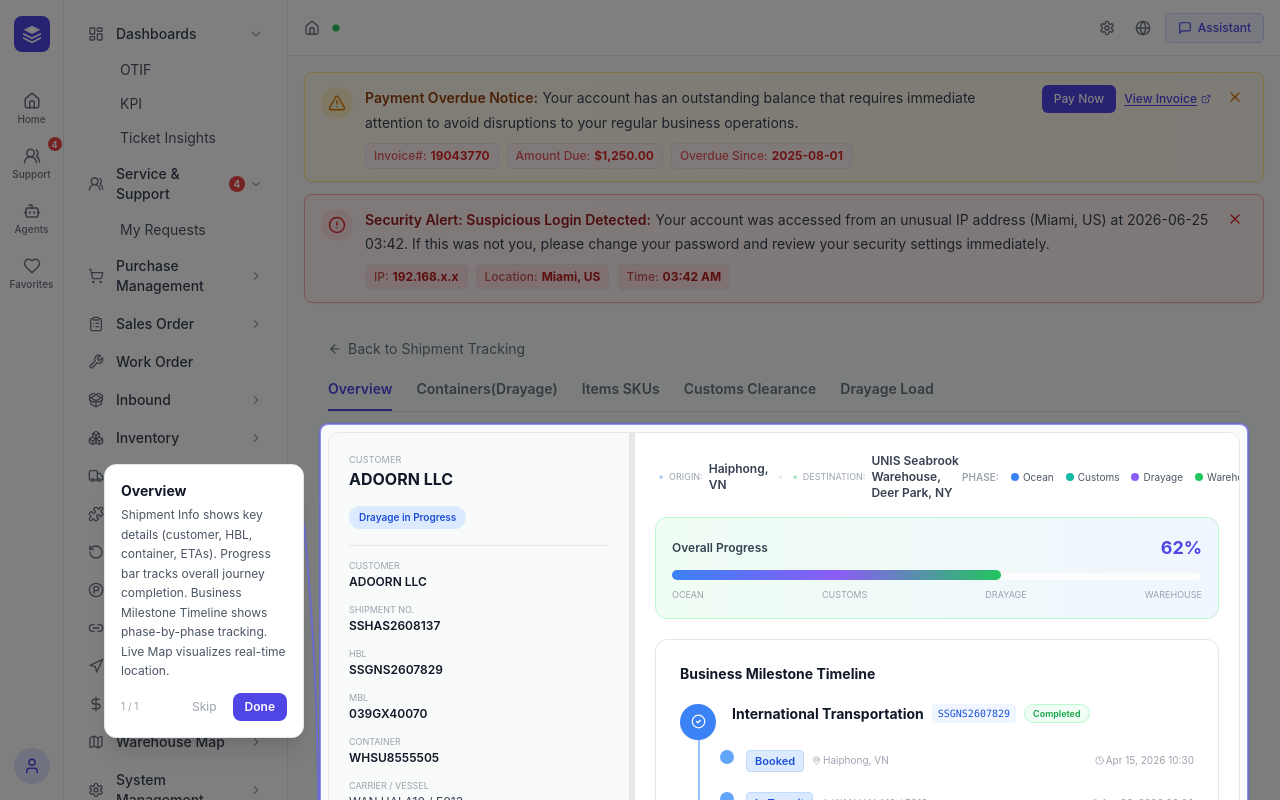
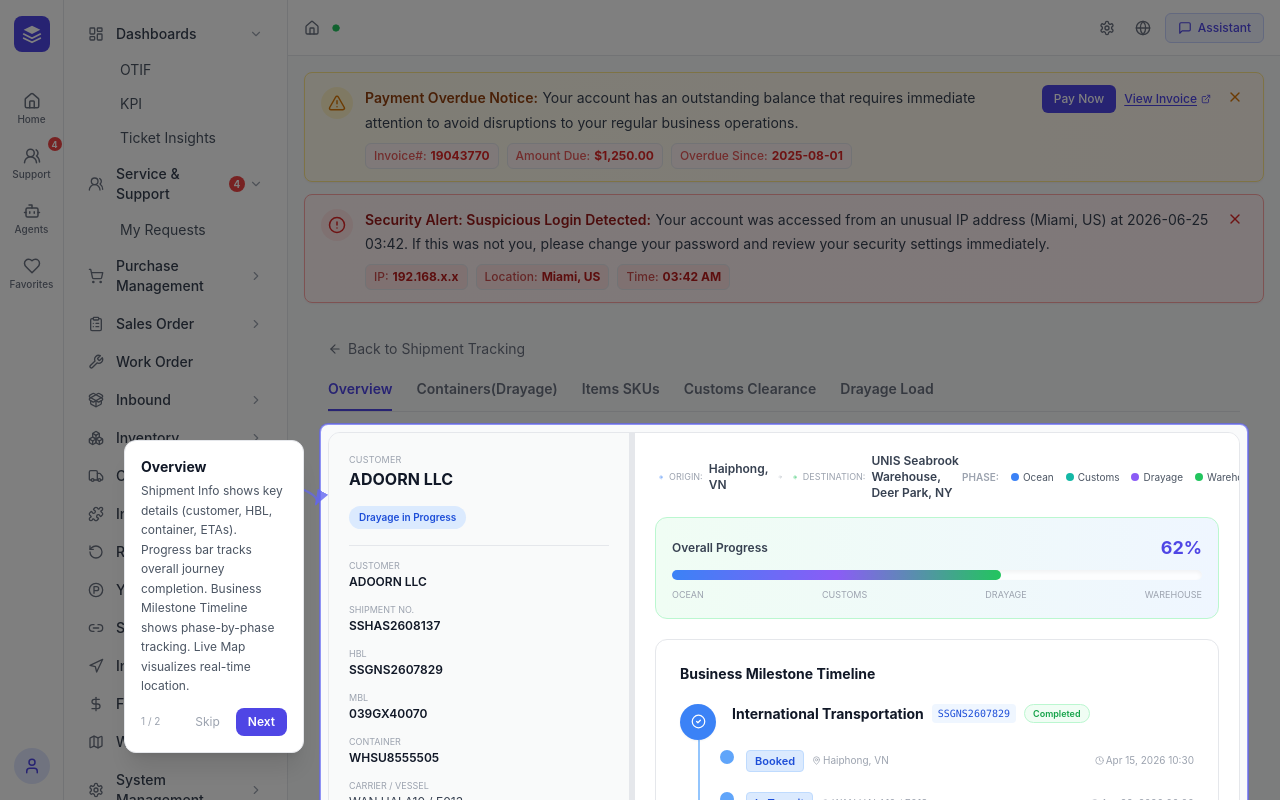
Before and after one commit to WYJade/CP-Announcement-management, a React (Vite) app: page /backup/tracking/1 in a window 1280 px wide. Shown: the top 800 px of the page. Built offline with nearby package versions, Linux system fonts and the light colour scheme.

Commit message:
fix: narrow left tooltip for overview, merge 4 tab guides into single step

```diff
--- a/src/components/International/IntlTrackingDetail.tsx
+++ b/src/components/International/IntlTrackingDetail.tsx
@@ -1,7 +1,7 @@
 import { useState, useRef, useCallback, useEffect } from 'react'
 import { useParams, useNavigate, useLocation } from 'react-router-dom'
 import { ArrowLeft, ArrowRight, CheckCircle2, Circle, Truck, Eye, Clock, MapPin, GripVertical } from 'lucide-react'
-import { GuidedTour, DETAIL_OVERVIEW_STEPS, DETAIL_TAB_STEPS, useDetailTourGuide } from './OnboardingGuide'
+import { GuidedTour, DETAIL_OVERVIEW_STEPS, useDetailTourGuide } from './OnboardingGuide'
 
 const D = {
   customer: 'ADOORN LLC', carrier: 'WAN HAI LINES', shipmentNo: 'SSHAS2608137', hbl: 'SSGNS2607829', mbl: '039GX40070',
@@ -117,7 +117,7 @@ export default function IntlTrackingDetail() {
   const [activeTab, setActiveTab] = useState(MAIN_TABS[0])
   const [viewDoc, setViewDoc] = useState<string | null>(null)
   const [mapFullscreen, setMapFullscreen] = useState(false)
-  const { showDetailTour, tourPhase, handleOverviewComplete, handleTabsComplete } = useDetailTourGuide()
+  const { showDetailTour, handleDetailTourComplete } = useDetailTourGuide()
 
   // ─── Draggable Splitter State ─────────────────────────────────────────────
   const [leftWidth, setLeftWidth] = useState(300)
@@ -160,7 +160,7 @@ export default function IntlTrackingDetail() {
       <button onClick={() => navigate(basePath)} className="flex items-center gap-1.5 text-sm text-gray-500 hover:text-gray-700 mb-5"><ArrowLeft size={14} /> Back to Shipment Tracking</button>
 
       {/* Main Tabs */}
-      <div className="flex gap-6 mb-5 border-b border-gray-200">
+      <div data-tour="detail-tabs-row" className="flex gap-6 mb-5 border-b border-gray-200">
         {MAIN_TABS.map(tab => (
           <button key={tab} onClick={() => setActiveTab(tab)} data-tour={tab === 'Containers(Drayage)' ? 'tab-containers' : tab === 'Items SKUs' ? 'tab-items' : tab === 'Customs Clearance' ? 'tab-customs' : tab === 'Drayage Load' ? 'tab-drayage' : undefined} className={`pb-2.5 text-sm font-semibold border-b-2 transition-colors ${activeTab === tab ? 'border-primary-600 text-primary-600' : 'border-transparent text-gray-500 hover:text-gray-700'}`}>{tab}</button>
         ))}
@@ -423,11 +423,8 @@ export default function IntlTrackingDetail() {
       )}
 
       {/* Detail Page Guided Tour */}
-      {showDetailTour && tourPhase === 'overview' && (
-        <GuidedTour steps={DETAIL_OVERVIEW_STEPS} onComplete={handleOverviewComplete} />
-      )}
-      {showDetailTour && tourPhase === 'tabs' && (
-        <GuidedTour steps={DETAIL_TAB_STEPS} onComplete={handleTabsComplete} />
+      {showDetailTour && (
+        <GuidedTour steps={DETAIL_OVERVIEW_STEPS} onComplete={handleDetailTourComplete} />
       )}
     </div>
   )
--- a/src/components/International/OnboardingGuide.tsx
+++ b/src/components/International/OnboardingGuide.tsx
@@ -160,34 +160,15 @@ export const DETAIL_OVERVIEW_STEPS: TourStep[] = [
     description: 'Shipment Info shows key details (customer, HBL, container, ETAs). Progress bar tracks overall journey completion. Business Milestone Timeline shows phase-by-phase tracking. Live Map visualizes real-time location.',
     position: 'left',
   },
-]
-
-export const DETAIL_TAB_STEPS: TourStep[] = [
   {
-    targetSelector: '[data-tour="tab-containers"]',
-    title: 'Containers(Drayage)',
-    description: 'View container details, drayage assignments, LFD, and delivery status.',
-    position: 'bottom',
-  },
-  {
-    targetSelector: '[data-tour="tab-items"]',
-    title: 'Items SKUs',
-    description: 'Check received vs expected quantities and identify discrepancies.',
-    position: 'bottom',
-  },
-  {
-    targetSelector: '[data-tour="tab-customs"]',
-    title: 'Customs Clearance',
-    description: 'Review customs status, entry details, duties, and broker info.',
-    position: 'bottom',
-  },
-  {
-    targetSelector: '[data-tour="tab-drayage"]',
-    title: 'Drayage Load',
-    description: 'Monitor loads and click Load # to view full load details.',
+    targetSelector: '[data-tour="detail-tabs-row"]',
+    title: 'Detail Tabs',
+    description: 'Containers(Drayage): container details, LFD & delivery status. Items SKUs: received vs expected quantities. Customs Clearance: entry, duty & broker info. Drayage Load: monitor loads, click Load # for full details.',
     position: 'bottom',
   },
 ]
+
+export const DETAIL_TAB_STEPS: TourStep[] = []
 
 // ─── Guided Tour Overlay Component ───────────────────────────────────────────
 interface GuidedTourProps {
@@ -290,15 +271,15 @@ export function GuidedTour({ steps, onComplete }: GuidedTourProps) {
     const cpY = (startY + endY) / 2
     arrowPath = `M${startX},${startY} Q${cpX},${cpY} ${endX},${endY}`
   } else if (step.position === 'left') {
-    const leftTooltipW = 200
+    const leftTooltipW = 180
     const tooltipX = highlightX - leftTooltipW - gap
-    const tooltipY = highlightY + 40
-    tooltipStyle = { left: Math.max(16, tooltipX), top: Math.max(16, tooltipY) }
+    const tooltipY = highlightY + 16
+    tooltipStyle = { left: Math.max(16, tooltipX), top: Math.max(60, tooltipY) }
     const startX = (tooltipStyle.left as number) + leftTooltipW
-    const startY = (tooltipStyle.top as number) + 60
+    const startY = (tooltipStyle.top as number) + 50
     const endX = highlightX - 4
-    const endY = highlightY + highlightH / 2
-    const cpX = startX + 20
+    const endY = highlightY + 80
+    const cpX = startX + 16
     const cpY = (startY + endY) / 2
     arrowPath = `M${startX},${startY} Q${cpX},${cpY} ${endX},${endY}`
   }
@@ -335,7 +316,7 @@ export function GuidedTour({ steps, onComplete }: GuidedTourProps) {
       />
 
       {/* Tooltip */}
-      <div className={`absolute bg-white rounded-xl shadow-xl border border-gray-200 p-4 transition-all duration-300 ${step.position === 'left' ? 'w-[200px]' : ''}`} style={{ ...tooltipStyle, width: step.position === 'left' ? 200 : tooltipW, zIndex: 9999 }}>
+      <div className={`absolute bg-white rounded-xl shadow-xl border border-gray-200 p-4 transition-all duration-300 ${step.position === 'left' ? 'w-[180px]' : ''}`} style={{ ...tooltipStyle, width: step.position === 'left' ? 180 : tooltipW, zIndex: 9999 }}>
         <p className="text-sm font-bold text-gray-900 mb-1">{step.title}</p>
         <p className="text-xs text-gray-600 leading-relaxed">{step.description}</p>
         <div className="flex items-center justify-between mt-3">
@@ -373,15 +354,10 @@ export function useOnboardingGuide() {
 
 export function useDetailTourGuide() {
   const [showDetailTour, setShowDetailTour] = useState(true)
-  const [tourPhase, setTourPhase] = useState<'overview' | 'tabs'>('overview')
 
-  const handleOverviewComplete = () => {
-    setTourPhase('tabs')
-  }
-
-  const handleTabsComplete = () => {
+  const handleDetailTourComplete = () => {
     setShowDetailTour(false)
   }
 
-  return { showDetailTour, tourPhase, handleOverviewComplete, handleTabsComplete }
+  return { showDetailTour, handleDetailTourComplete }
 }
```
